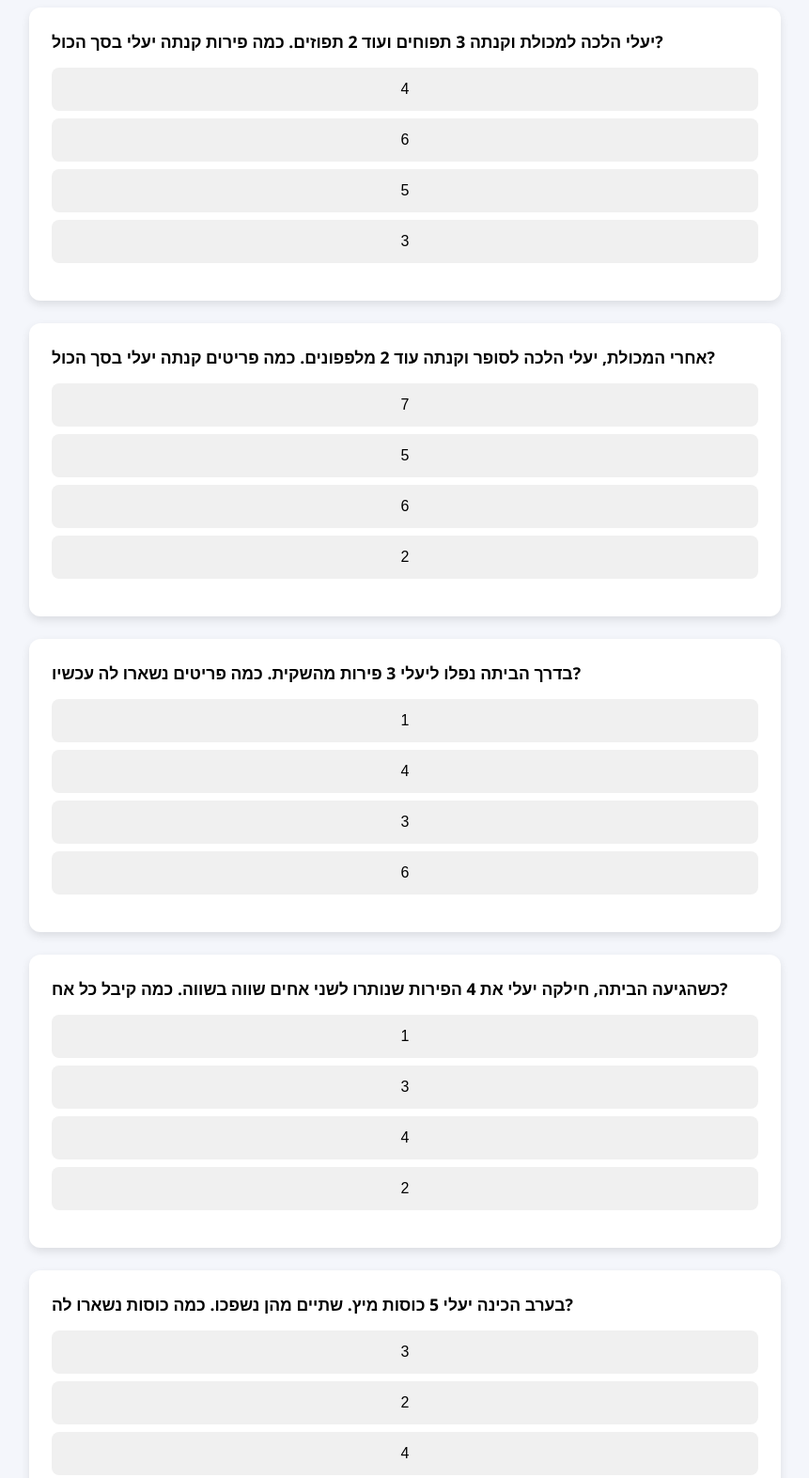
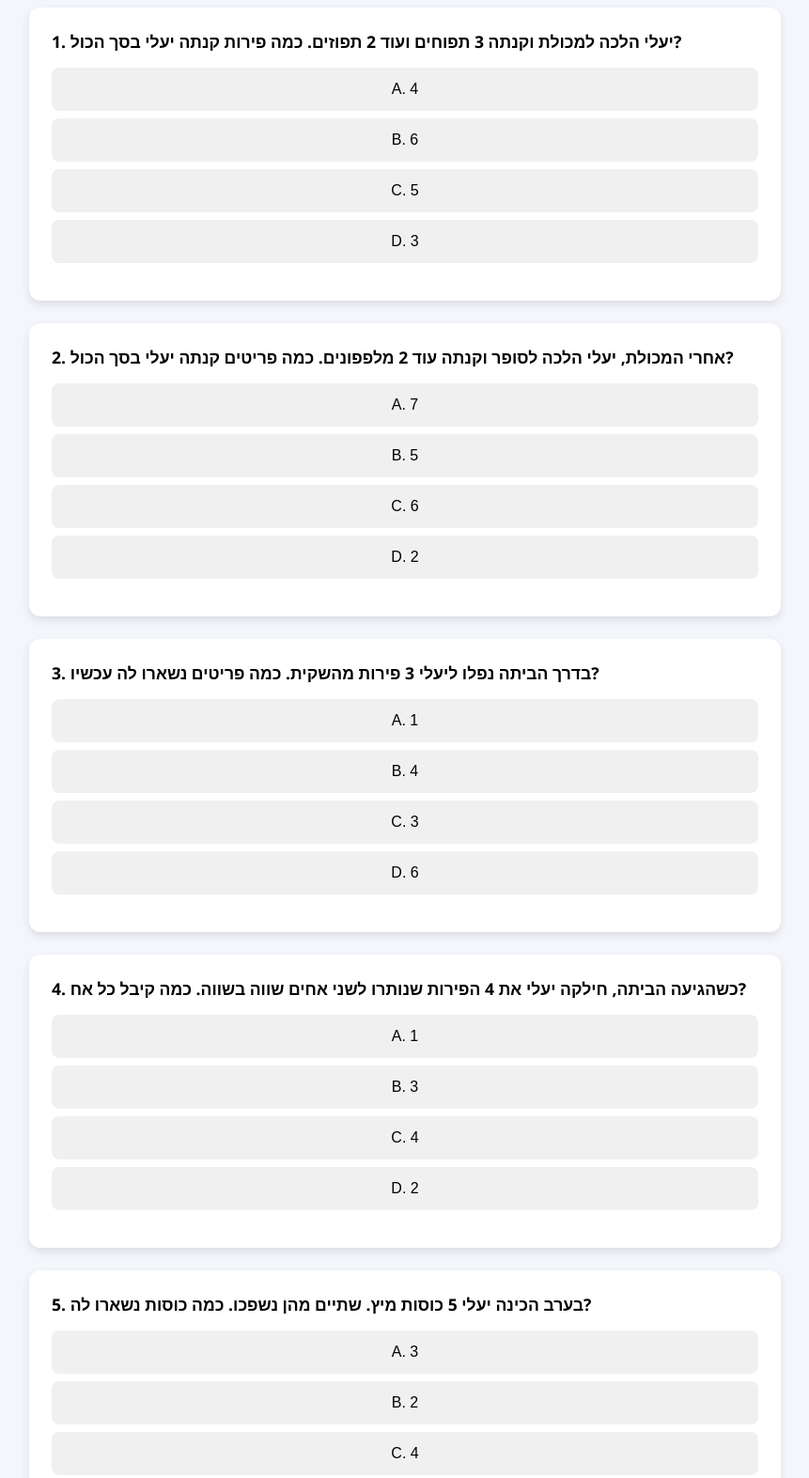
Before and after one commit to ziv180700/qa-dashboard, a plain HTML site: page index.html in a window 1280 px wide. Shown: the part 120-1693 px from the top of the page at 94% size, without its empty margins (209-1070 px from the left). Drawn offline with Linux system fonts and the light colour scheme.

Commit message:
Update index.html

```diff
--- a/index.html
+++ b/index.html
@@ -77,56 +77,56 @@
  <div class="container">
 
   <div class="quiz-card" data-answer="C">
-    <div class="question"> יעלי הלכה למכולת וקנתה 3 תפוחים ועוד 2 תפוזים. כמה פירות קנתה יעלי בסך הכול?</div>
+    <div class="question">1. יעלי הלכה למכולת וקנתה 3 תפוחים ועוד 2 תפוזים. כמה פירות קנתה יעלי בסך הכול?</div>
     <div class="options">
-      <button>4</button>
-      <button>6</button>
-      <button>5</button>
-      <button>3</button>
+      <button>A. 4</button>
+      <button>B. 6</button>
+      <button>C. 5</button>
+      <button>D. 3</button>
     </div>
     <div class="feedback"></div>
   </div>
 
   <div class="quiz-card" data-answer="A">
-    <div class="question"> אחרי המכולת, יעלי הלכה לסופר וקנתה עוד 2 מלפפונים. כמה פריטים קנתה יעלי בסך הכול?</div>
+    <div class="question">2. אחרי המכולת, יעלי הלכה לסופר וקנתה עוד 2 מלפפונים. כמה פריטים קנתה יעלי בסך הכול?</div>
     <div class="options">
-      <button>7</button>
-      <button>5</button>
-      <button>6</button>
-      <button>2</button>
+      <button>A. 7</button>
+      <button>B. 5</button>
+      <button>C. 6</button>
+      <button>D. 2</button>
     </div>
     <div class="feedback"></div>
   </div>
 
   <div class="quiz-card" data-answer="B">
-    <div class="question"> בדרך הביתה נפלו ליעלי 3 פירות מהשקית. כמה פריטים נשארו לה עכשיו?</div>
+    <div class="question">3. בדרך הביתה נפלו ליעלי 3 פירות מהשקית. כמה פריטים נשארו לה עכשיו?</div>
     <div class="options">
-      <button>1</button>
-      <button>4</button>
-      <button>3</button>
-      <button>6</button>
+      <button>A. 1</button>
+      <button>B. 4</button>
+      <button>C. 3</button>
+      <button>D. 6</button>
     </div>
     <div class="feedback"></div>
   </div>
 
   <div class="quiz-card" data-answer="D">
-    <div class="question"> כשהגיעה הביתה, חילקה יעלי את 4 הפירות שנותרו לשני אחים שווה בשווה. כמה קיבל כל אח?</div>
+    <div class="question">4. כשהגיעה הביתה, חילקה יעלי את 4 הפירות שנותרו לשני אחים שווה בשווה. כמה קיבל כל אח?</div>
     <div class="options">
-      <button>1</button>
-      <button>3</button>
-      <button>4</button>
-      <button>2</button>
+      <button>A. 1</button>
+      <button>B. 3</button>
+      <button>C. 4</button>
+      <button>D. 2</button>
     </div>
     <div class="feedback"></div>
   </div>
 
   <div class="quiz-card" data-answer="A">
-    <div class="question"> בערב הכינה יעלי 5 כוסות מיץ. שתיים מהן נשפכו. כמה כוסות נשארו לה?</div>
+    <div class="question">5. בערב הכינה יעלי 5 כוסות מיץ. שתיים מהן נשפכו. כמה כוסות נשארו לה?</div>
     <div class="options">
-      <button>3</button>
-      <button>2</button>
-      <button>4</button>
-      <button>5</button>
+      <button>A. 3</button>
+      <button>B. 2</button>
+      <button>C. 4</button>
+      <button>D. 5</button>
     </div>
     <div class="feedback"></div>
   </div>
```
